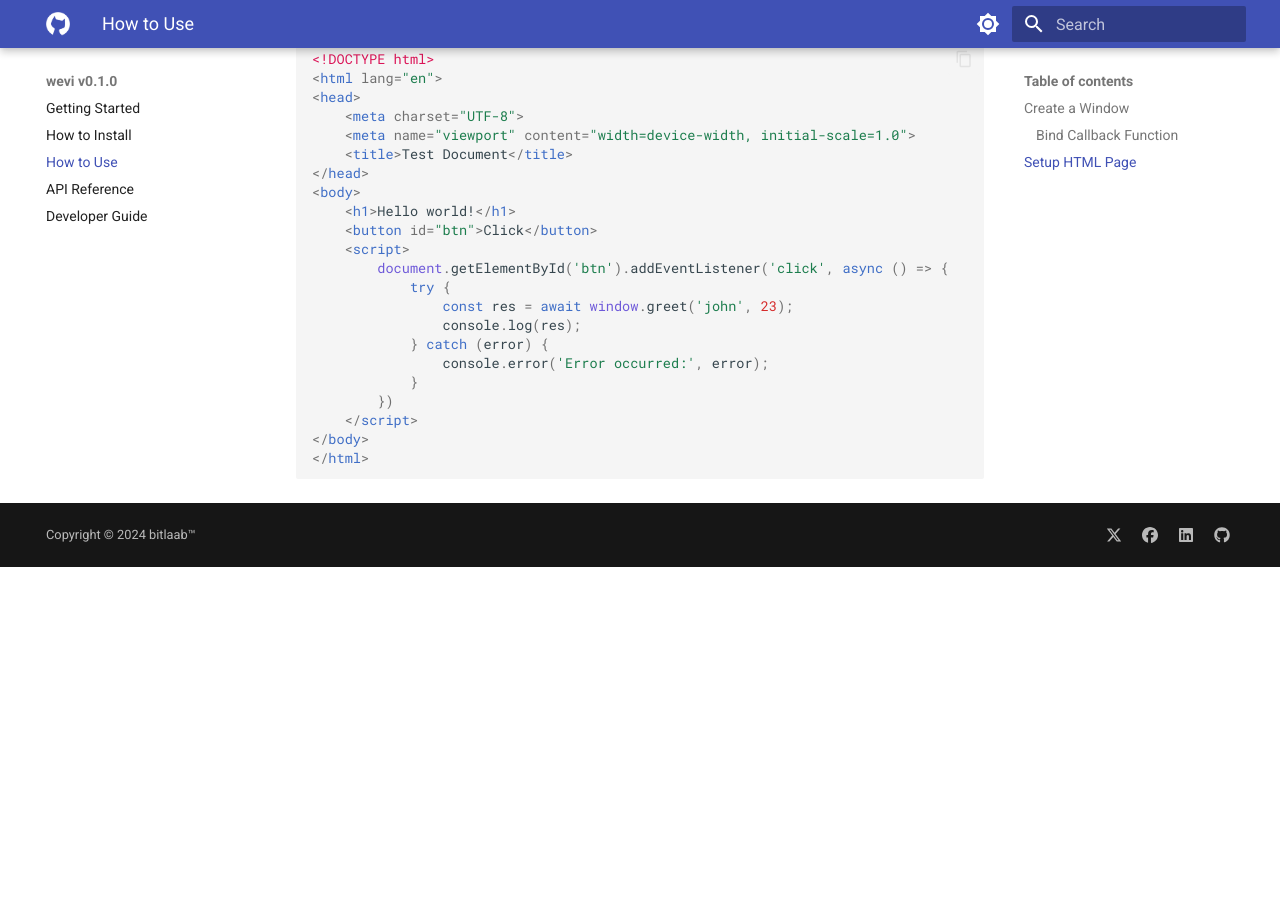
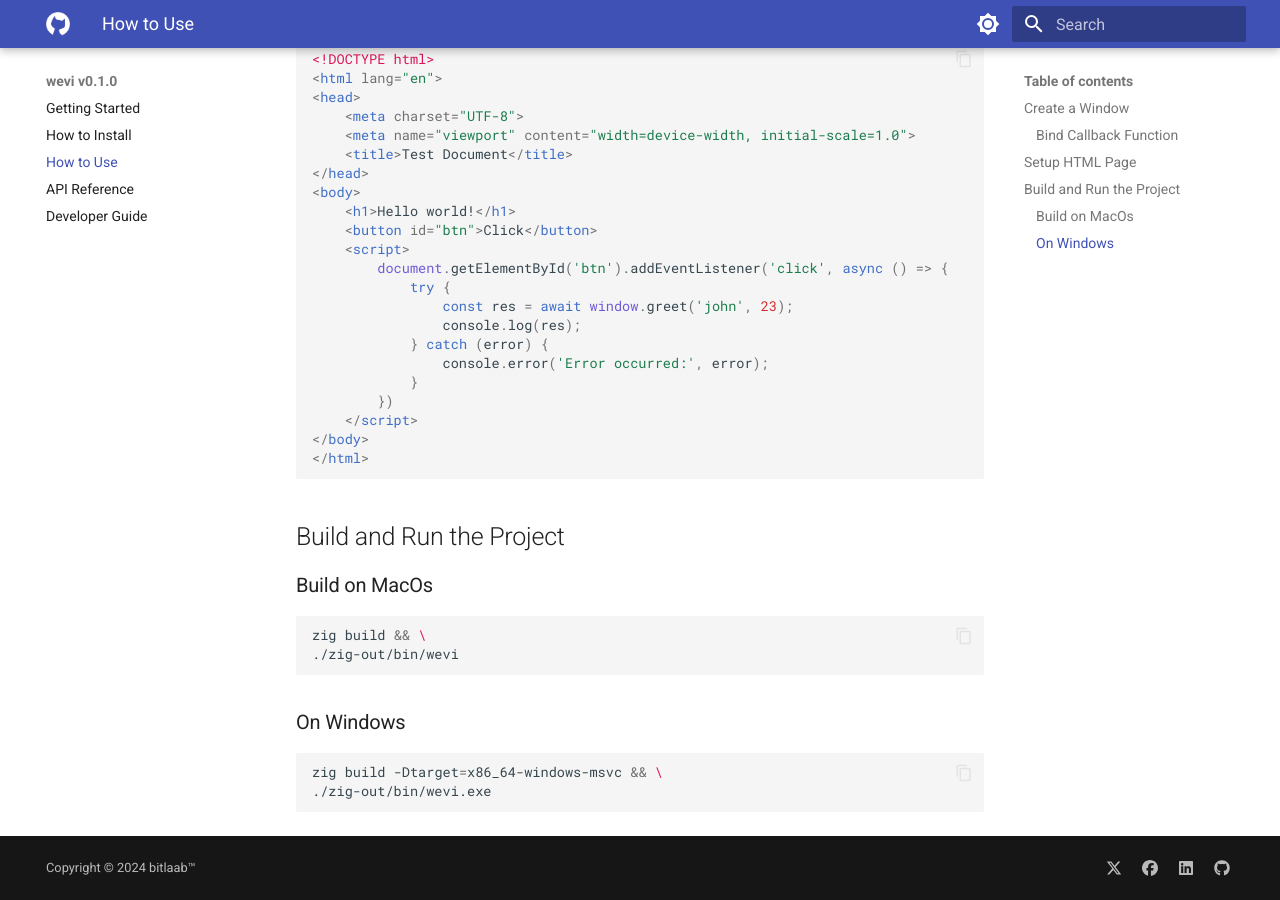
Before and after one commit to bitlaab-bolt/wevi, an MkDocs documentation site: the page built from docs/usage.md, in a window 1280 px wide and 900 px high, scrolled down 1921 px. Built offline with MkDocs 1.6.1 and Material for MkDocs 9.7.7, drawn with Linux system fonts in a browser that asks for light colours; before the commit the page ends 2488 px from its top, so only the background shows below that.

````diff
--- a/docs/installation.md
+++ b/docs/installation.md
@@ -40,6 +40,6 @@ lib.root_module.addImport("wevi", wevi.module("wevi"));
 
 When your targeting windows platform:
 
-For nightly version download [webview.dll](https://github.com/bitlaab-bolt/wevi/blob/main/docs/assets/webview.dll) and put this to your final executables installation directory.
+For nightly version download [webview.dll](https://github.com/bitlaab-bolt/wevi/blob/main/libs/windows/webview.dll) and put this to your final executables installation directory.
 
 For release version download `webview.dll` from the Release Tag.
--- a/docs/usage.md
+++ b/docs/usage.md
@@ -3,7 +3,7 @@
 First import Wevi on your zig file.
 
 ```zig
-const wevi = @import("wevi");
+const wevi = @import("wevi").Wevi;
 ```
 
 Add the following dependency.
@@ -114,3 +114,19 @@ fn greet(
 </body>
 </html>
 ```
+
+## Build and Run the Project
+
+### Build on MacOs
+
+```sh
+zig build && \
+./zig-out/bin/wevi
+```
+
+### On Windows
+
+```sh
+zig build -Dtarget=x86_64-windows-msvc && \
+./zig-out/bin/wevi.exe
+```
````
Also changed, not shown: CHANGELOG.md (+3 -4 lines), docs/guide.md (+2 -0 lines), libs/version.txt (+6 -1 lines), 6 other files.
